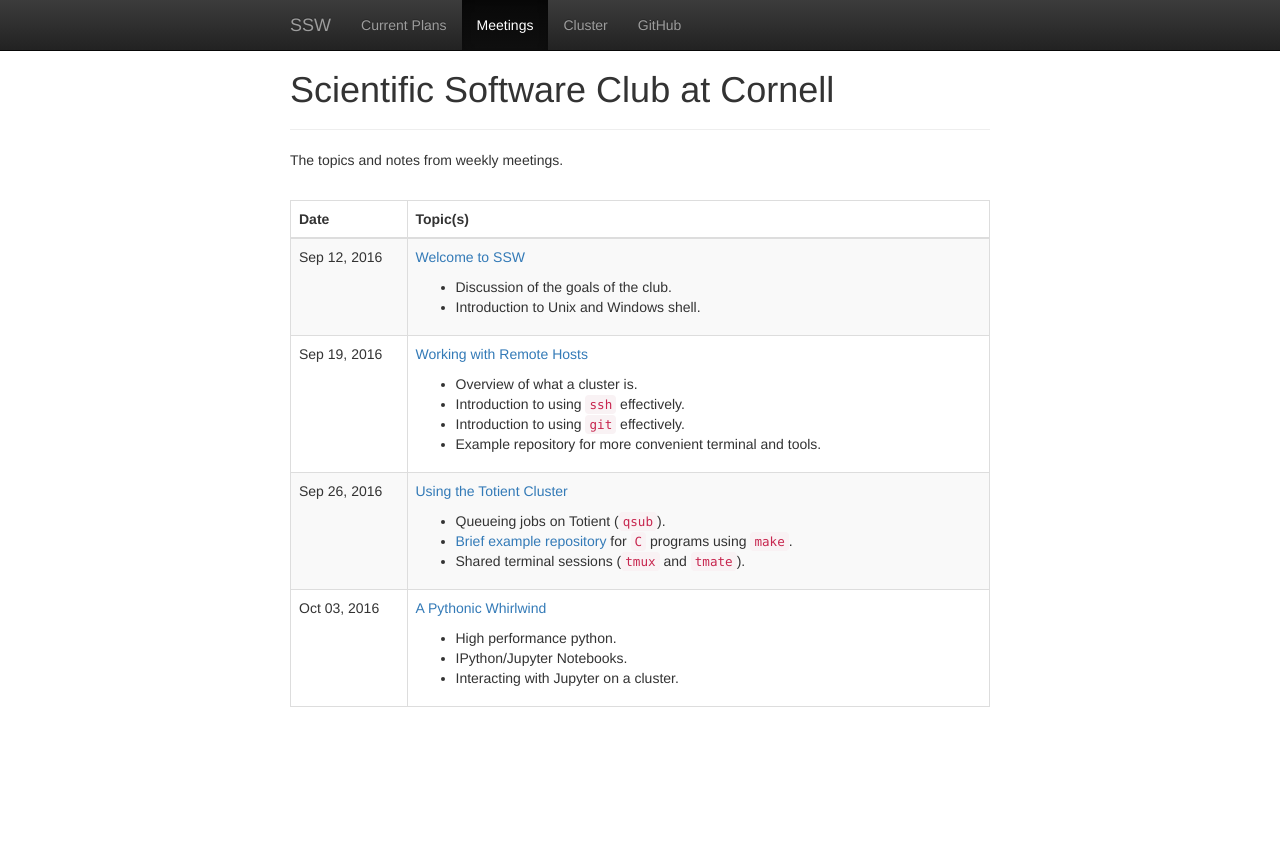
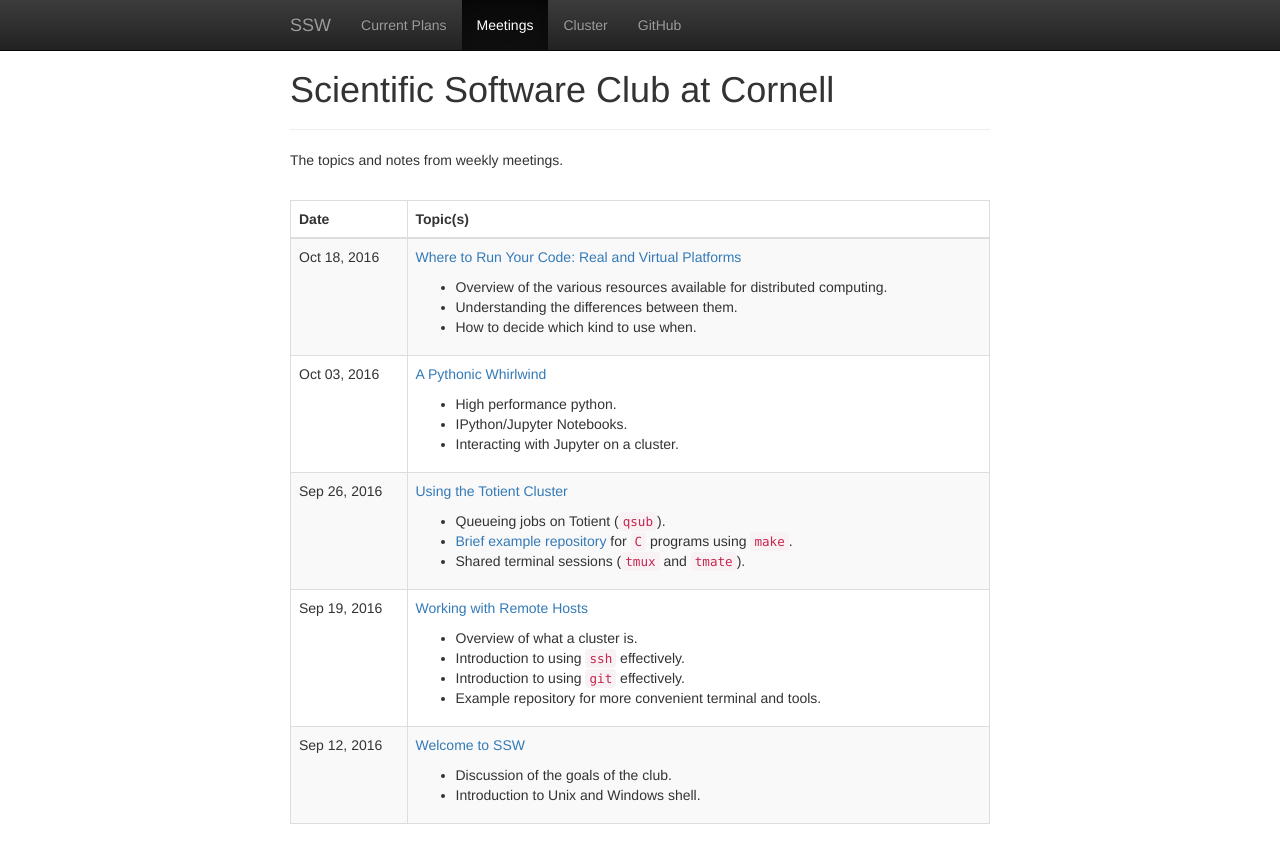
Before and after one commit to cornell-ssw/cornell-ssw.github.io, a Jekyll site: the page built from meetings.html, in a window 1280 px wide. Shown: the top 863 px of the page. Built offline with Jekyll 4.4.1, drawn with Linux system fonts in a browser that asks for light colours; nearby versions of some CDN libraries.

Commit message:
updating meeting notes, including directions for building the site

```diff
--- /dev/null
+++ b/Gemfile
@@ -0,0 +1,2 @@
+source 'https://rubygems.org'
+gem 'github-pages', group: :jekyll_plugins
--- a/_data/meetings.yml
+++ b/_data/meetings.yml
@@ -1,11 +1,32 @@
-# Week 1
+# Week 5
 ################################################################################
 -
-  date: 2016-09-12
-  info: <a href="/meetings/2016-09-12">Welcome to SSW</a>
+  date: 2016-10-18
+  info: >
+    <a href="/meetings/2016-10-18">Where to Run Your Code: Real and Virtual Platforms</a>
   brief:
-    - Discussion of the goals of the club.
-    - Introduction to Unix and Windows shell.
+    - Overview of the various resources available for distributed computing.
+    - Understanding the differences between them.
+    - How to decide which kind to use when.
+# Week 4
+################################################################################
+-
+  date: 2016-10-03
+  info: <a href="/meetings/2016-10-03">A Pythonic Whirlwind</a>
+  brief:
+    - High performance python.
+    - IPython/Jupyter Notebooks.
+    - Interacting with Jupyter on a cluster.
+# Week 3
+################################################################################
+-
+  date: 2016-09-26
+  info: <a href="/meetings/2016-09-26">Using the Totient Cluster</a>
+  brief:
+    - Queueing jobs on Totient (<code>qsub</code>).
+    - <a href="hcodeps://github.com/cornell-ssw/Totient-Demo" target="_blank">Brief example repository</a>
+      for <code>C</code> programs using <code>make</code>.
+    - Shared terminal sessions (<code>tmux</code> and <code>tmate</code>).
 # Week 2
 ################################################################################
 -
@@ -16,22 +37,11 @@
     - Introduction to using <code>ssh</code> effectively.
     - Introduction to using <code>git</code> effectively.
     - Example repository for more convenient terminal and tools.
-# Week 3
+# Week 1
 ################################################################################
 -
-  date: 2016-09-26
-  info: <a href="/meetings/2016-09-26">Using the Totient Cluster</a>
+  date: 2016-09-12
+  info: <a href="/meetings/2016-09-12">Welcome to SSW</a>
   brief:
-    - Queueing jobs on Totient (<code>qsub</code>).
-    - <a href="hcodeps://github.com/cornell-ssw/Totient-Demo" target="_blank">Brief example repository</a>
-      for <code>C</code> programs using <code>make</code>.
-    - Shared terminal sessions (<code>tmux</code> and <code>tmate</code>).
-# Week 4
-################################################################################
--
-  date: 2016-10-03
-  info: <a href="/meetings/2016-10-03">A Pythonic Whirlwind</a>
-  brief:
-    - High performance python.
-    - IPython/Jupyter Notebooks.
-    - Interacting with Jupyter on a cluster.
+    - Discussion of the goals of the club.
+    - Introduction to Unix and Windows shell.
--- a/_layouts/post.html
+++ b/_layouts/post.html
@@ -4,6 +4,9 @@
 <div class="jumboHeader">
     <div class="jumbotron">
         <h2>{{ page.title }}</h2>
+        {% if page.subtitle %}
+        <h3>{{ page.subtitle }}</h3>
+        {% endif %}
         {% if page.speakers %}
             {% for speaker in page.speakers %}
             <p>
--- /dev/null
+++ b/meetings/2016-10-18.md
@@ -0,0 +1,35 @@
+---
+title: Where to Run Your Code
+subtitle: Real and Virtual Platforms
+layout: post
+speakers:
+  - speaker:
+    name: David Bindel
+    affil: Cornell University
+    url: http://www.cs.cornell.edu/~bindel/
+---
+
+# Overview
+--------------------------------------------------------------------------------
+- [Real and Virtual Platforms](#real-and-virtual-platforms)
+    - Overview of the various resources available for distributed computing.
+    - Understanding the differences between them.
+    - How to decide which kind to use when.
+
+# Real and Virtual Platforms
+--------------------------------------------------------------------------------
+
+Presentation courtesy of David Bindel.
+
+**Abstract**:
+
+_You have a week until the deadline, and simulations that would take two weeks
+to run on your laptop.  Or you have a problem you want to solve, if you only had
+enough memory on your desktop.  Where should you run your computation?  Should
+you apply for time on a supercomputer, look for a local cluster, or dive into
+the buzzword-laden world of VMs, Docker, and XaaS?  This week, we give a
+panoramic overview of servers, clusters, clouds, and supercomputers, discussing
+some performance realities and myths associated with each.  We also discuss the
+problem of how to set up a consistent environment across many platforms, and
+describe the concept of virtualization: of environments, languages, hardware,
+and operating systems._
```
Also changed, not shown: README.md (added), 1 other file.
